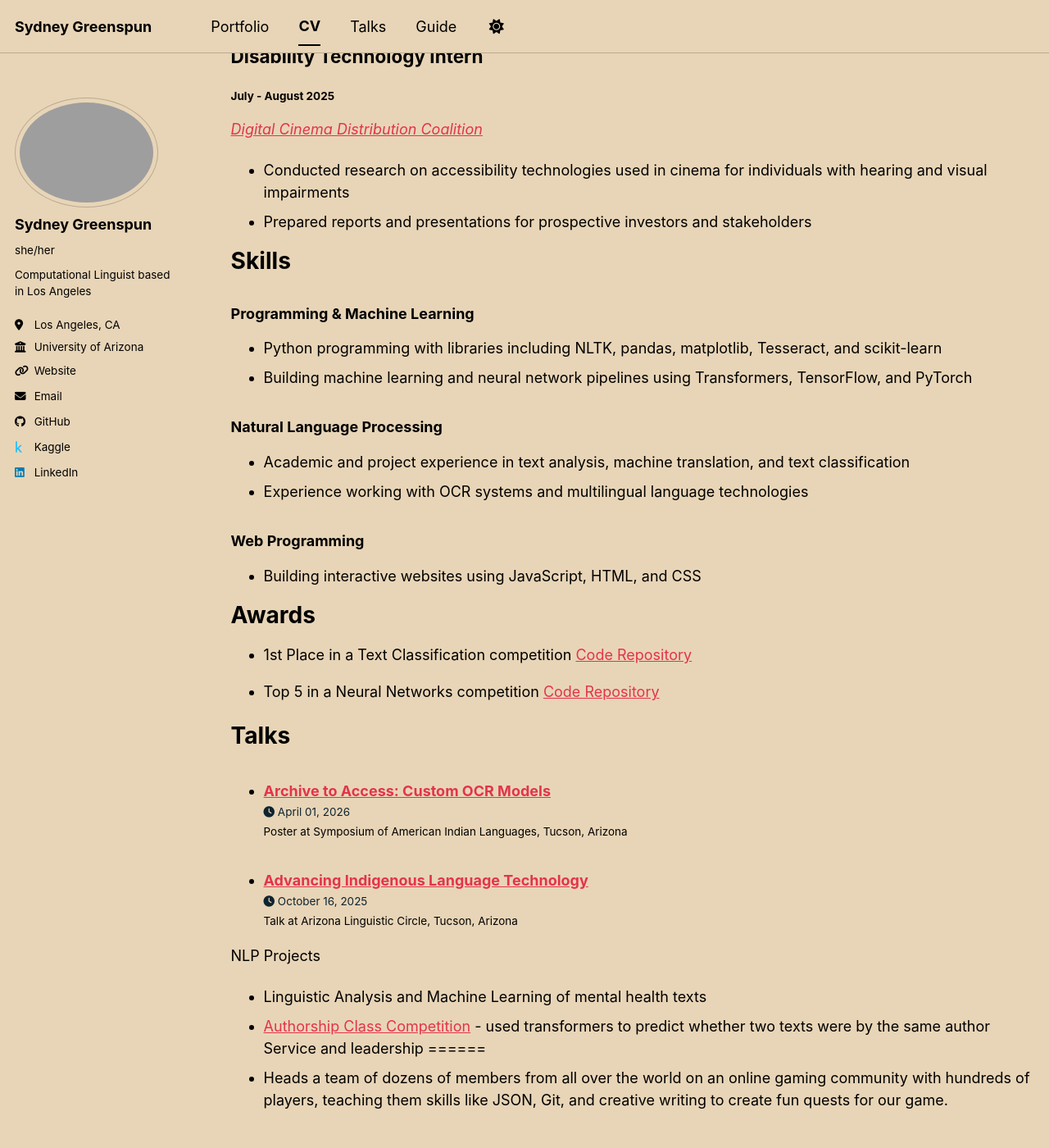
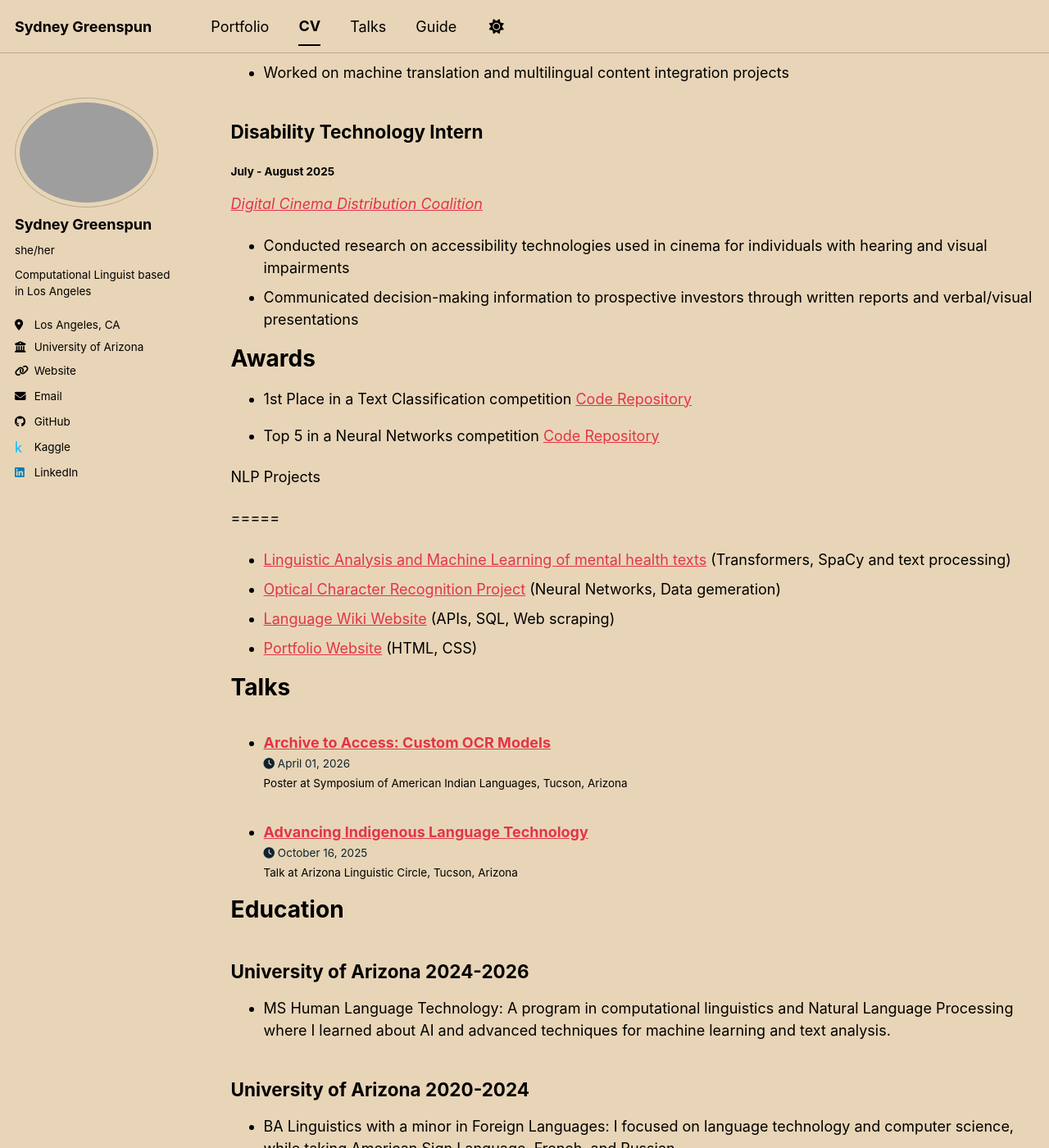
Before and after one commit to bess-days/bess-days.github.io, a Jekyll site: the page built from _pages/cv.md, in a window 1280 px wide and 1400 px high, scrolled down 1318 px. Shown: the whole window at 82% size. Built offline with Jekyll 4.4.1, drawn with Linux system fonts in a browser that asks for light colours; a script bundle is joined from its source files by our own code; library files that are not in the unit come from our copies; some of the changed text lies outside the part shown.

Commit message:
started to make changes

```diff
--- a/_config.yml
+++ b/_config.yml
@@ -29,7 +29,7 @@ author:
   bio              : "Computational Linguist based in Los Angeles"
   location         : "Los Angeles, CA"
   employer         : "University of Arizona"
-  uri              : "sgreenspun.com"
+  uri              : "https://sgreenspun.com"
   email            : "grimsby8610@gmail.com"
 
   # Academic websites
@@ -66,7 +66,7 @@ author:
   keybase          : # Username
   instagram        : # Username
   lastfm           : # Username
-  linkedin         : "sydney-bess-greenspun"
+  linkedin         : "Sydney Bess Greenspun" # Username
   mastodon         : # URL
   medium           : # URL
   pinterest        : # Username
--- a/_pages/cv.md
+++ b/_pages/cv.md
@@ -37,7 +42,7 @@ Work experience
 
 ## Machine Translation Apprentice
 #### May - August 2025
-[_LetzChat_](letzchat.com)
+[_LetzChat_](https://www.letzchat.com/?langtarget=en)
   * Developed a personal portfolio website using the company’s patented machine translation technology
   * Worked on machine translation and multilingual content integration projects
 
@@ -45,20 +50,8 @@ Work experience
 #### July - August 2025
 [_Digital Cinema Distribution Coalition_](https://dcdcdistribution.com/)
   * Conducted research on accessibility technologies used in cinema for individuals with hearing and visual impairments
-  * Prepared reports and presentations for prospective investors and stakeholders
+  * Communicated decision-making information to prospective investors through written reports and verbal/visual presentations
 
-Skills
-======
-### Programming & Machine Learning
-  * Python programming with libraries including NLTK, pandas, matplotlib, Tesseract, and scikit-learn
-  * Building machine learning and neural network pipelines using Transformers, TensorFlow, and PyTorch
-
-### Natural Language Processing
-  * Academic and project experience in text analysis, machine translation, and text classification
-  * Experience working with OCR systems and multilingual language technologies
-
-### Web Programming
-  * Building interactive websites using JavaScript, HTML, and CSS
 
 Awards
 ======
@@ -68,6 +61,16 @@ Awards
   <ul>{% for post in site.publications reversed %}
     {% include archive-single-cv.html %}
   {% endfor %}</ul>
+
+
+NLP Projects
+
+=====
+* [Linguistic Analysis and Machine Learning of mental health texts](https://bess-days.github.io/portfolio/portfolio-3/) (Transformers, SpaCy and text processing)
+* [Optical Character Recognition Project](https://bess-days.github.io/portfolio/portfolio-1/) (Neural Networks, Data gemeration)
+* [Language Wiki Website](https://github.com/bess-days/language-wiki) (APIs, SQL, Web scraping)
+* [Portfolio Website](https://sgreenspun.com) (HTML, CSS)
+
 
 Talks
 ======
@@ -80,9 +83,15 @@ Talks
     {% include archive-single-cv.html %}
   {% endfor %}</ul>
 
-NLP Projects
-* Linguistic Analysis and Machine Learning of mental health texts
-* [Authorship Class Competition](https://github.com/bess-days/authorship-class-competition) - used transformers to predict whether two texts were by the same author
+Education
+======
+## University of Arizona 2024-2026
+* MS Human Language Technology: A program in computational linguistics and Natural Language Processing where I learned about AI and advanced techniques for machine learning and text analysis.
+
+## University of Arizona 2020-2024
+* BA Linguistics with a minor in Foreign Languages: I focused on language technology and computer science, while taking American Sign Language, French, and Russian.
+
+
 Service and leadership
 ======
 * Heads a team of dozens of members from all over the world on an online gaming community with hundreds of players, teaching them skills like JSON, Git, and creative writing to create fun quests for our game.
```
Also changed, not shown: other parts of _pages/cv.md (+10 -5 lines), _pages/about.md (+2 -2 lines).
